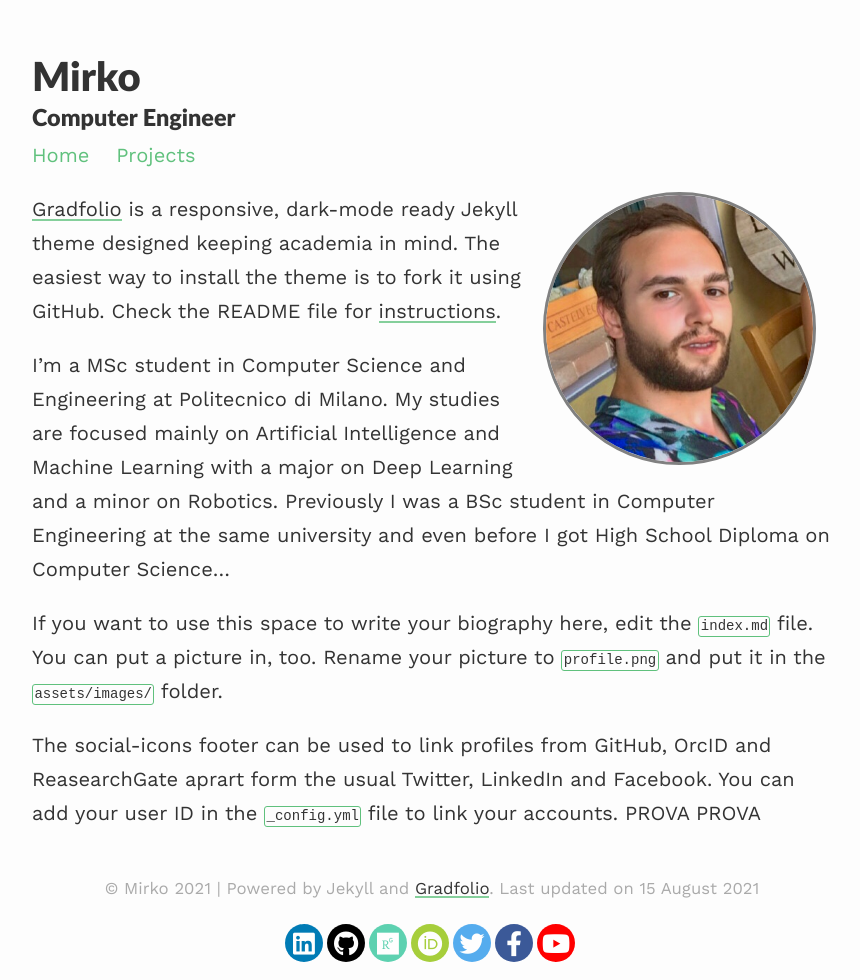
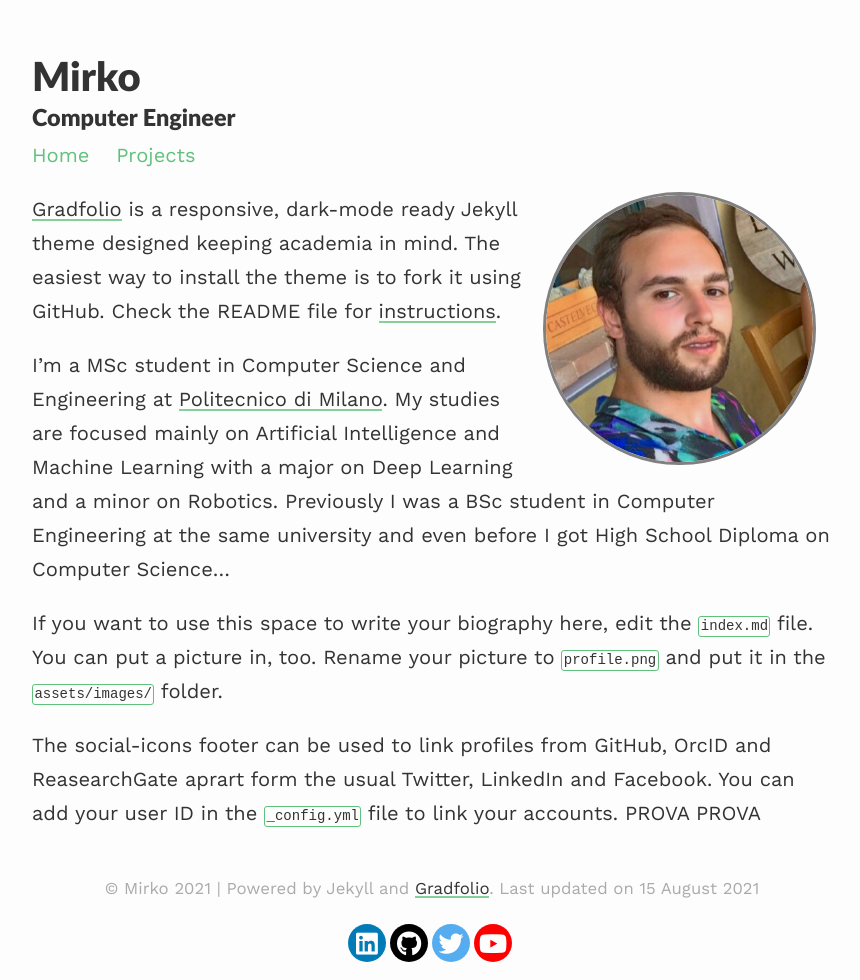
Before and after one commit to mirkousuelli/mirkousuelli.github.io, a Jekyll site: the page built from index.md, in a window 1280 px wide. Shown: the whole page, without its empty margins (208-1068 px from the left). Built offline with Jekyll 4.4.1, drawn with Linux system fonts in a browser that asks for light colours; nearby versions of some CDN libraries; part of the change alters nothing that is shown.

```diff
--- a/_config.yml
+++ b/_config.yml
@@ -17,12 +17,12 @@ permalink: /blog/:year/:title/
 paginate_path: /blog/page:num/
 
 # Social media links in footer
-facebook: "#"
+#facebook: "#"
 twitter: "#"
 linkedin: "#"
 github: "#"
-researchgate: "#"
-orcid: "#"
+#researchgate: "#"
+#orcid: "#"
 youtube: "#"
 
 highlighter: rouge
--- a/index.md
+++ b/index.md
@@ -9,7 +9,7 @@ published: true
 
 [Gradfolio](https://github.com/jitinnair1/gradfolio){:target="_blank"} is a responsive, dark-mode ready Jekyll theme designed keeping academia in mind. The easiest way to install the theme is to fork it using GitHub. Check the README file for [instructions](https://github.com/jitinnair1/gradfolio#installation){:target="_blank"}.
 
-I'm a MSc student in Computer Science and Engineering at Politecnico di Milano. My studies are focused mainly on Artificial Intelligence and Machine Learning with a major on Deep Learning and a minor on Robotics. Previously I was a BSc student in Computer Engineering at the same university and even before I got High School Diploma on Computer Science...
+I'm a MSc student in Computer Science and Engineering at [Politecnico di Milano](https://www.polimi.it){:target="_blank"}. My studies are focused mainly on Artificial Intelligence and Machine Learning with a major on Deep Learning and a minor on Robotics. Previously I was a BSc student in Computer Engineering at the same university and even before I got High School Diploma on Computer Science...
 
 If you want to use this space to write your biography here, edit the `index.md` file. You can put a picture in, too. Rename your picture to `profile.png` and put it in the `assets/images/` folder.
 
```
